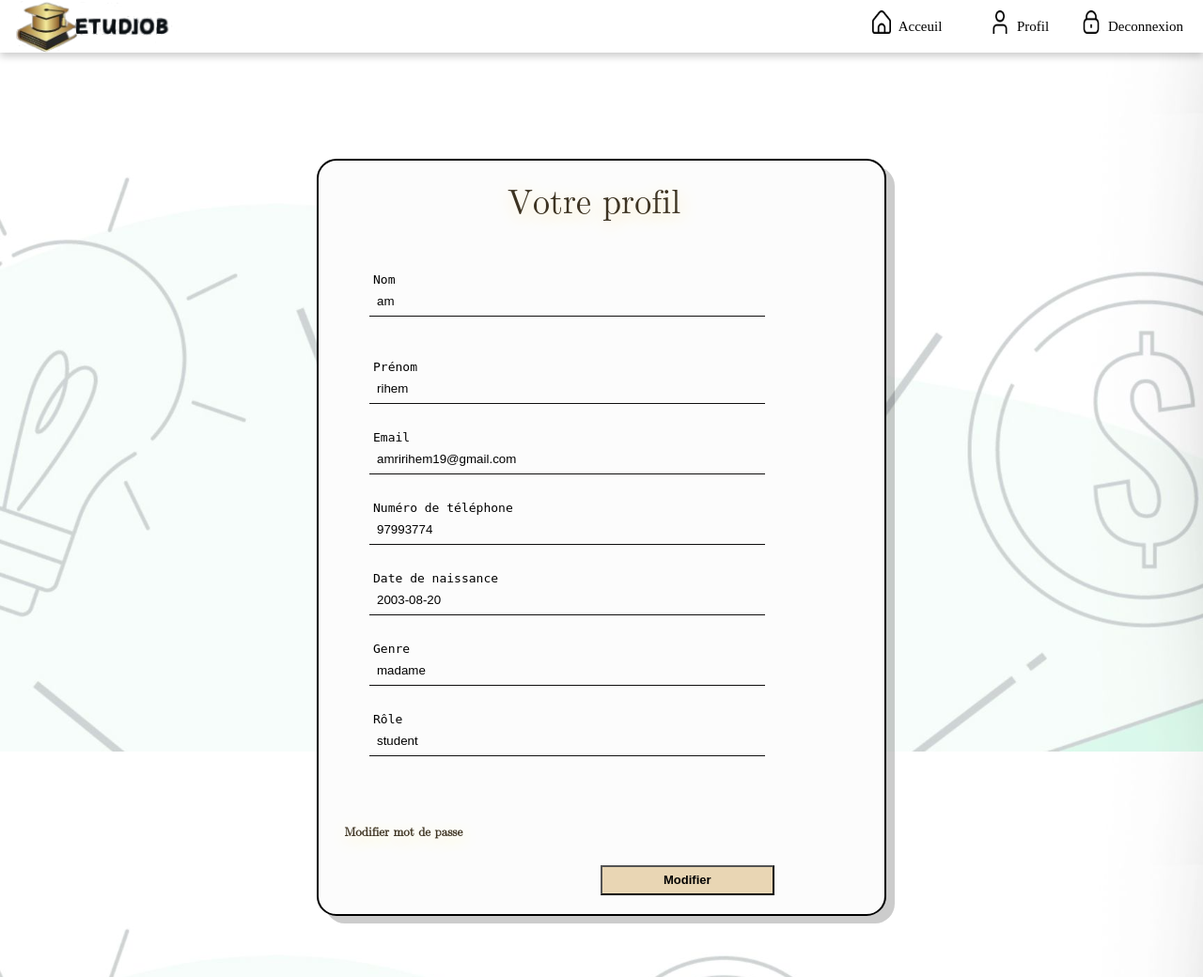
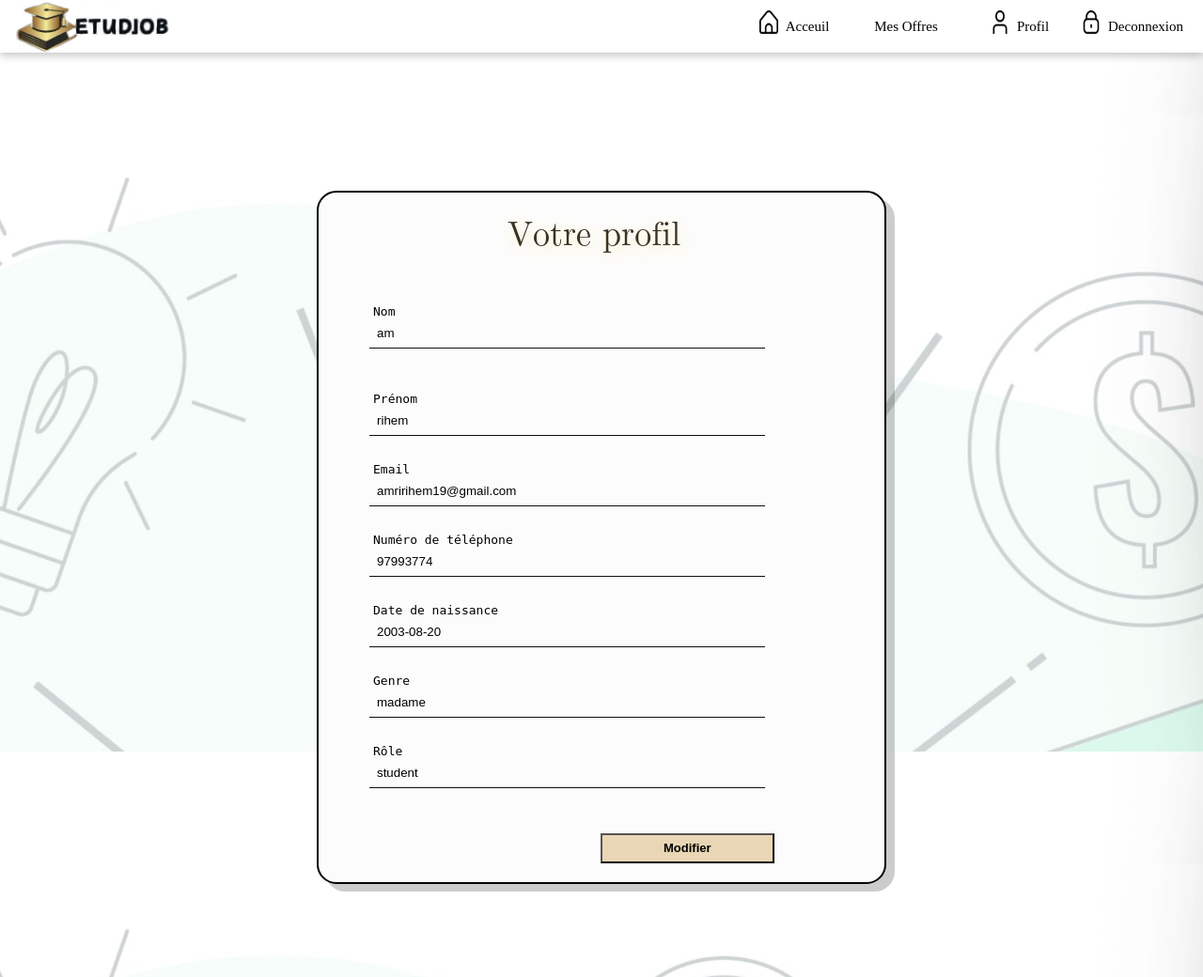
Before and after one commit to amririhem/web, a PHP site: page /profil.php in a window 1280 px wide. Shown: the whole page at 94% size. Run offline with PHP 8.4, Linux system fonts and the light colour scheme; a user stored in the database is signed in; data comes from the database, SQL or seed files in the repository.

Commit message:
retouche

```diff
--- a/modifierMotDePasse.html
+++ b/modifierMotDePasse.html
@@ -54,7 +54,7 @@
           type="password"
           id="oldPassword"
           name="oldPassword"
-          value={formData.oldPassword}
+
           onChange={handleInputChange}
           class="inputinscrit"
         />
@@ -67,7 +67,7 @@
           type="password"
           id="newPassword"
           name="newPassword"
-          value={formData.newPassword}
+
           onChange={handleInputChange}
 
           class="inputinscrit"
@@ -81,7 +81,7 @@
           type="password"
           id="confirmPassword"
           name="confirmPassword"
-          value={formData.confirmPassword}
+
           onChange={handleInputChange}
 
           class="inputinscrit"
--- a/modifierpwd.php
+++ b/modifierpwd.php
@@ -25,7 +25,7 @@ if ($_SERVER["REQUEST_METHOD"] == "POST") {
         $row = mysqli_fetch_assoc($resultat_mot_de_passe);
         $mot_de_passe_actuel = $row["pwd"];
         if ($ancien_mot_de_passe == $mot_de_passe_actuel) {
-            $requete_mise_a_jour = "UPDATE user SET mot_de_passe = '$nouveau_mot_de_passe' WHERE id_utilisateur = $id_utilisateur";
+            $requete_mise_a_jour = "UPDATE user SET pwd = '$nouveau_mot_de_passe' WHERE id_user = $id_utilisateur";
             $resultat_mise_a_jour = mysqli_query($connexion, $requete_mise_a_jour);
             if (!$resultat_mise_a_jour) {
                 die("Erreur lors de la mise à jour du mot de passe : " . mysqli_error($connexion));
@@ -34,7 +34,7 @@ if ($_SERVER["REQUEST_METHOD"] == "POST") {
                 exit();
             }
         } else {
-            echo "<script>alert('Ancien mot de passe incorrect. Veuillez réessayer.'); window.location.href = 'modifier_mot_de_passe.php';</script>";
+            echo "<script>alert('Ancien mot de passe incorrect. Veuillez réessayer.'); window.location.href = 'modifierMotDePasse.html';</script>";
             exit();
         }
     } else {
--- a/profil.php
+++ b/profil.php
@@ -36,23 +36,29 @@ if (isset($_SESSION['id_user']) && !empty($_SESSION['id_user'])) {
   <div class="background">
     <div class="navbar">
     <header class="header">
-          <img src="../PROJETWEB/img/etud.png" alt="" class="logo">
+        <img src="img/etud.png" alt="" class="logo">
         <ul class="navlist">
         <li class="navitem">
             <a href="etudiant.html" class="link">
-              <img src="../PROJETWEB/img/maison.png" alt="Acceuil" class="icon">
+            <img src="img/maison.png" alt="Acceuil" class="icon">
             <p class="picon">Acceuil</p>
             </a>
         </li>
         <li class="navitem">
-              <a href="profil.html" class="link">
-              <img src="../PROJETWEB/img/utilisateur.png" alt="Save Offres" class="icon">
+            <a href="Mesoffre.php" class="link">
+            <p class="picon">Mes Offres</p>
+            </a>
+        </li>
+        <li class="navitem">
+            <a href="profil.php" class="link">
+            <img src="img/utilisateur.png" alt="Save Offres" class="icon">
             <p class="picon">Profil</p>
             </a>
         </li>
+
         <li class="navitem">
             <a href="Acceuil.html" class="link">
-              <img src="../PROJETWEB/img/bloquer.png" alt="Log Out" class="icon">
+            <img src="img/bloquer.png" alt="Log Out" class="icon">
             <p class="picon">Deconnexion</p>
             </a>
         </li>
@@ -95,9 +101,8 @@ if (isset($_SESSION['id_user']) && !empty($_SESSION['id_user'])) {
 
 
           </div>
+          <button type="button" class="bottom2" onclick="window.location.href='modifierProfil.php'" >Modifier</button>
 
-          <button type="button" class="bottom1">Modifier mot de passe </button>
-          <button type="submit" onclick="window.location.href='modifierProfil.php'"  class="bottom2" >Modifier</button>
 
         </form>
       </div>
```
Also changed, not shown: modifierProfil.php (+12 -5 lines). Lines whose indentation alone changed are shown as unchanged.
